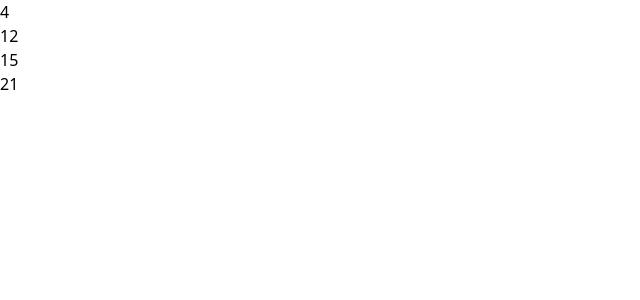
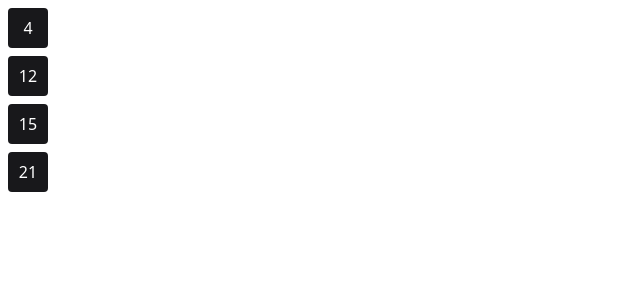
Before and after one commit to lmartinhao/setup, a React (Vite) app in the folder web/: page / in a window 1280 px wide. Shown: the top 300 px of the page, without its empty margins (0-640 px from the left). Built offline with nearby package versions, Linux system fonts and the light colour scheme.

Commit message:
adding tailwind classes to Habit component

```diff
--- a/web/src/components/Habit.tsx
+++ b/web/src/components/Habit.tsx
@@ -5,6 +5,6 @@ interface HabitProps {
 export function Habit(props: HabitProps) {
 
   return (
-    <h1>{props.completed}</h1>
+    <div className="bg-zinc-900 w-10 h-10 text-white rounded m-2 text-center flex items-center justify-center">{props.completed}</div>
   )
 }
```
